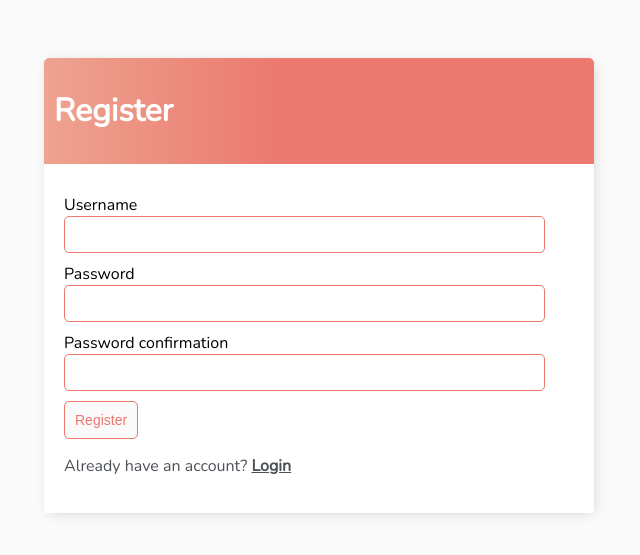
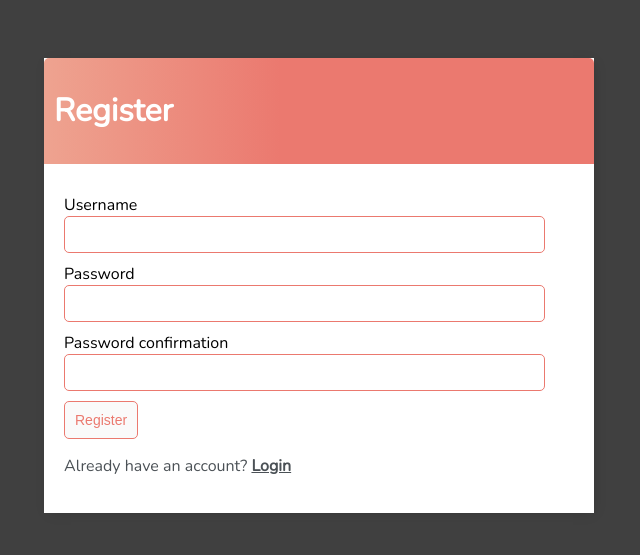
Before and after one commit to Milosz-cat/ToDo, a Django app: page /register/ in a window 1280 px wide. Shown: the top 555 px of the page, without its empty margins (321-961 px from the left). Run offline with Django 4.2, Linux system fonts and the light colour scheme.

Commit message:
Adding Preview

```diff
--- a/ToDo_List/base/templates/base/main.html
+++ b/ToDo_List/base/templates/base/main.html
@@ -13,10 +13,12 @@
         <link rel="preconnect" href="https://fonts.googleapis.com">
         <link rel="preconnect" href="https://fonts.gstatic.com" crossorigin>
         <link href="https://fonts.googleapis.com/css2?family=Nunito:wght@200&display=swap" rel="stylesheet">
+        <!-- To prevent Not Found: /favicon.ico bug -->
+        <link rel="shortcut icon" href="#">
 
         <style>
             body {
-                background-color: #FAFAFA;
+                background-color: #404040;
                 font-family: 'Nunito', sans-serif;
                 padding-top: 50px;
             }
@@ -110,7 +112,7 @@
                 padding: 20px 0px;
                 margin-right: 20px;
             }
-
+pyt
             #add-link {
                 color: #EB796F;
                 text-decoration: none;
--- a/ToDo_List/base/views.py
+++ b/ToDo_List/base/views.py
@@ -1,7 +1,7 @@
 from django.shortcuts import redirect
 from django.views.generic.list import ListView
 from django.views.generic.detail import DetailView
-from django.shortcuts import render, redirect
+from django.shortcuts import redirect
 from django.views.generic.list import ListView
 from django.views.generic.detail import DetailView
 from django.views.generic.detail import DetailView
@@ -45,10 +45,6 @@ class RegisterPage(FormView):
             login(self.request, user)
         return super(RegisterPage, self).form_valid(form)
 
-    # def get(self, *args, **kwargs):
-    #     if self.request.user.is_authenticated():
-    #         return redirect('tasks')
-    #     return super(RegisterPage, self).get(*args, **kwargs)
     def get(self, *args, **kwargs):
         if self.request.user.is_authenticated():
             return redirect('tasks')
```
Also changed, not shown: Preview/1.png (added), Preview/2.png (added), Preview/3.png (added).
